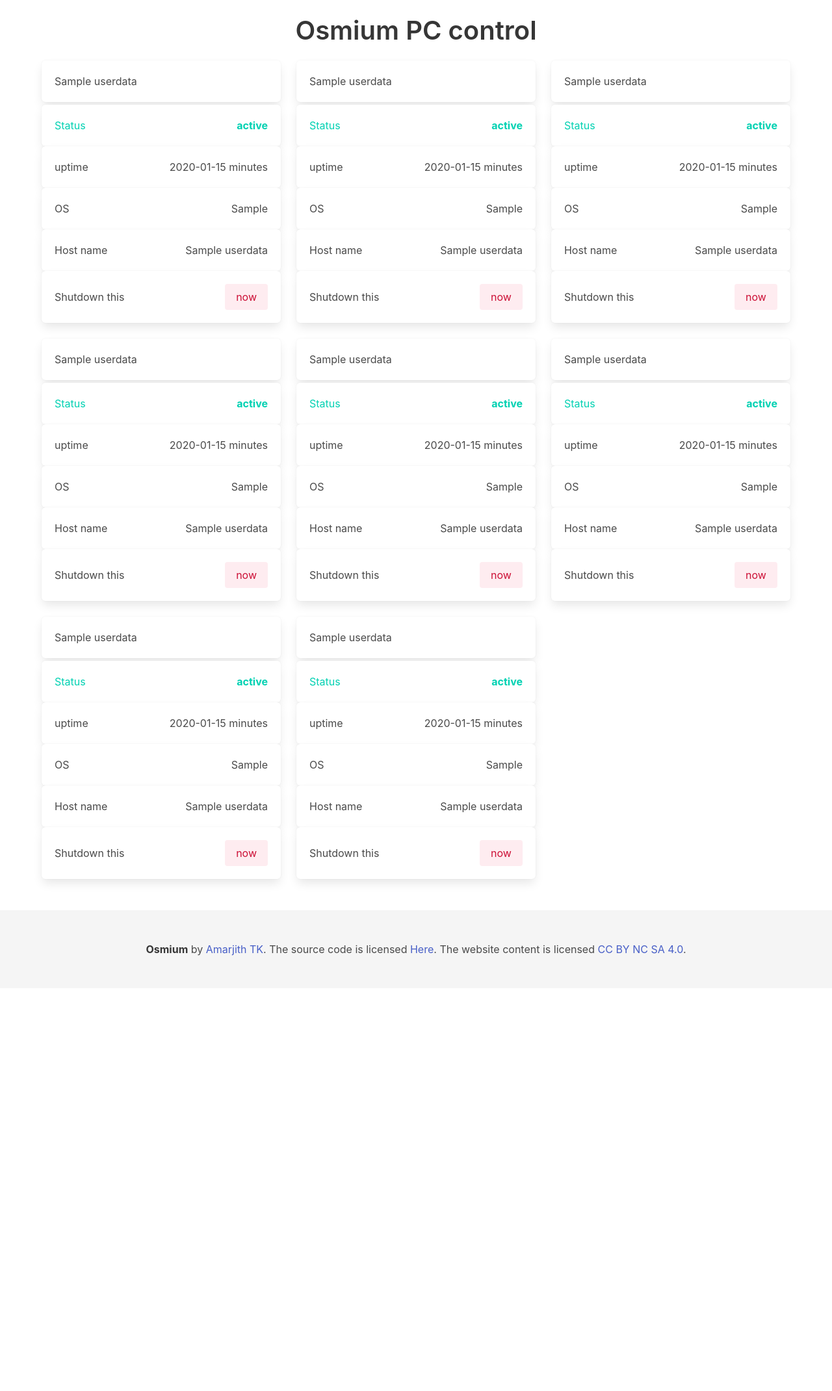
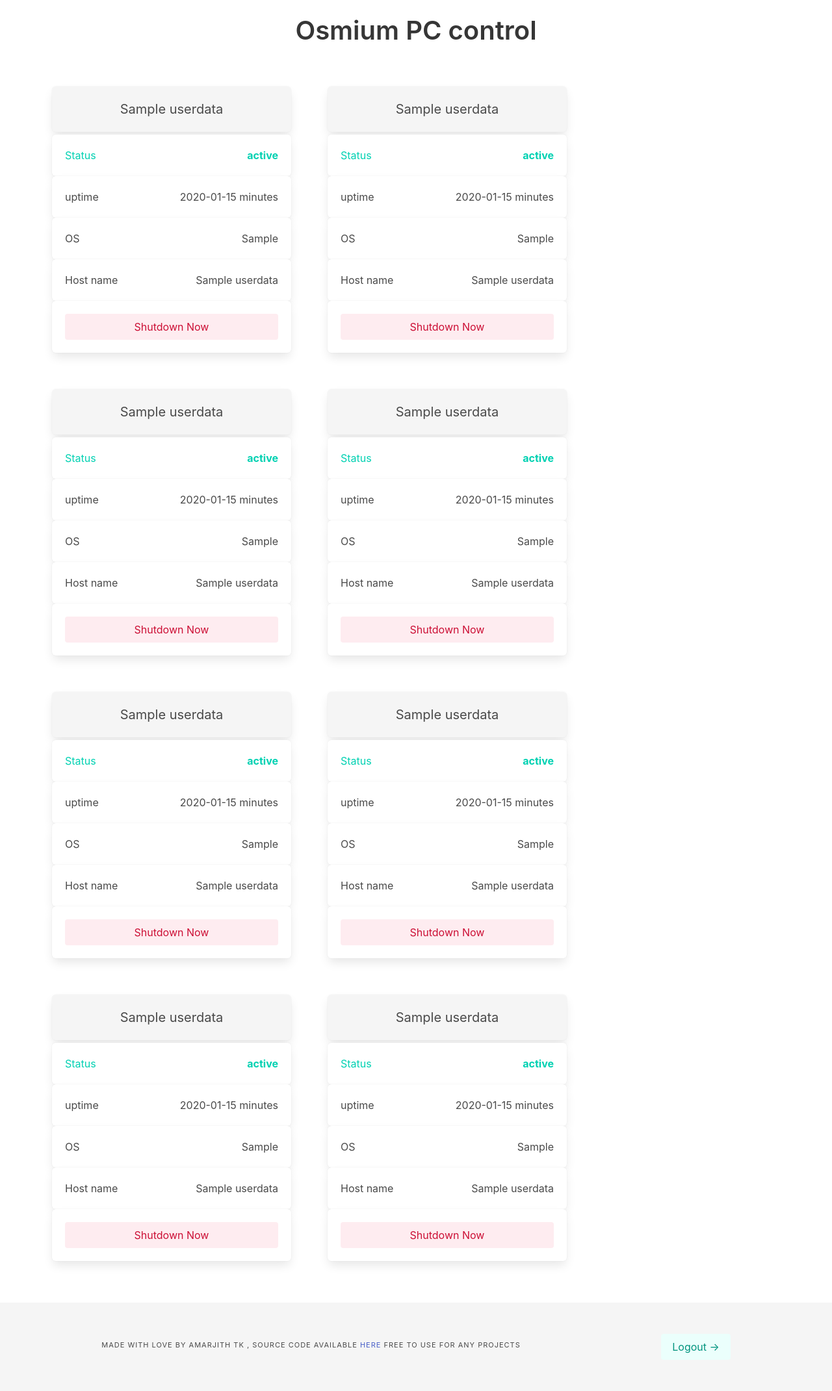
Before and after one commit to AmarjithTK/python_advanced_course, a Python web app: template templates/index.html in a window 1280 px wide. Shown: the whole page at 65% size. Before the commit the page ends 1471 px from the top, so only its background shows below. Run offline with Jinja, Linux system fonts and the light colour scheme; the template is opened without the code that fills it: most values are stand-ins (such as "Sample title", 1, 10 or a date in 2020).

Commit message:
before run.py init.py struct

```diff
--- a/app.py
+++ b/app.py
@@ -1,6 +1,8 @@
 
 from flask import Flask
 from routes.mainroutes import osmiumRoutes
+
+from flask_login import LoginManager
 # import os
 
 
@@ -8,8 +10,10 @@ from routes.mainroutes import osmiumRoutes
 # logging.basicConfig(level=logging.DEBUG)
 
 osmium = Flask(__name__)
+login_manager = LoginManager()
+login_manager.init_app(osmium)
 
 osmium.register_blueprint(osmiumRoutes)
 
 
-osmium.run(debug=True,)
+osmium.run(debug=True,port=5000)
--- a/routes/mainroutes.py
+++ b/routes/mainroutes.py
@@ -8,7 +8,9 @@ from flask import Blueprint
 
 userdata = {
 
-    "name":'startship',
+
+
+    "name":'Startship',
     "status":'running',
     "uptime":50.0,
     "os":'Ubuntu Mate',
@@ -27,6 +29,8 @@ def LoginPage():
         password = request.form.get('password')
         if user == 'amar@gmail.com' and password == '123456':
             return redirect('/dashboard',code=302)
+            # return render_template('index.html',title="hello world",userdata = userdata)
+
 
     elif(request.method == 'GET'):
         return render_template("login.html")
--- a/templates/index.html
+++ b/templates/index.html
@@ -42,9 +42,8 @@
 
 
 
-        <div class="container mt-5 mb-0 pb-0 centered">
-
-                <p class="title is-2">Osmium PC control</p>
+        <div class="container mt-5 mb-0 pb-0">
+                <p class="title is-2 has-text-centered">Osmium PC control</p>
 
         </div>
 
@@ -57,16 +56,16 @@
 
 
 
-    <section class="section pt-5 cards-section">
+    <section class="section pt-8 cards-section">
         <div class="container">
             <div class="columns is-multiline">
 
 
                 {% for i in range(0,8) %}
-                <div class="column is-4">
+                <div class="column is-4 m-4">
 
-                    <div class="box mb-1 stats-box has-background-white">
-                        <h3 class="name">{{userdata['name']}}</h3>
+                    <div class="box mb-1 stats-box has-background-white-ter	">
+                        <h3 class="name is-size-5 m-auto">{{userdata['name']}}</h3>
 
                     </div>
 
@@ -95,9 +94,8 @@
 
 
                     <div class="box mb-0 stats-box center">
-                        <h3 class="name">Shutdown this</h3>
 
-                            <button onclick="printBoi()" name="turn-off" type="submit" class="button is-danger is-light btn-turn-off" >now</button>
+                            <button onclick="printBoi()" name="turn-off" type="submit" class="button is-danger is-fullwidth is-light btn-turn-off" >Shutdown Now</button>
 
                     </div>
 
@@ -128,13 +126,28 @@
 
 
         <footer class="section has-background-light">
-            <div class="container has-text-centered">
+            <!-- <div class="container has-text-centered">
               <p>
                 <strong>Osmium</strong> by <a href="https://jgthms.com">Amarjith TK</a>. The source code is licensed
                 <a href="http://opensource.org/licenses/mit-license.php">Here</a>. The website content
                 is licensed <a href="http://creativecommons.org/licenses/by-nc-sa/4.0/">CC BY NC SA 4.0</a>.
+                <button class="button is-primary is-light">Logout &RightArrow;</button>
+
               </p>
-            </div>
+            </div> -->
+            <nav class="level">
+                <div class="level-item has-text-centered">
+                  <div>
+                    <p class="heading">Made with love by Amarjith TK , source code available <a href="http://">here</a> free to use for any projects </p>
+                  </div>
+                </div>
+                <div class="level-item has-text-centered">
+                  <div>
+                    <button class="button is-primary is-light">Logout &RightArrow;</button>
+
+                  </div>
+                </div>
+              </nav>
           </footer>
 
 
```
